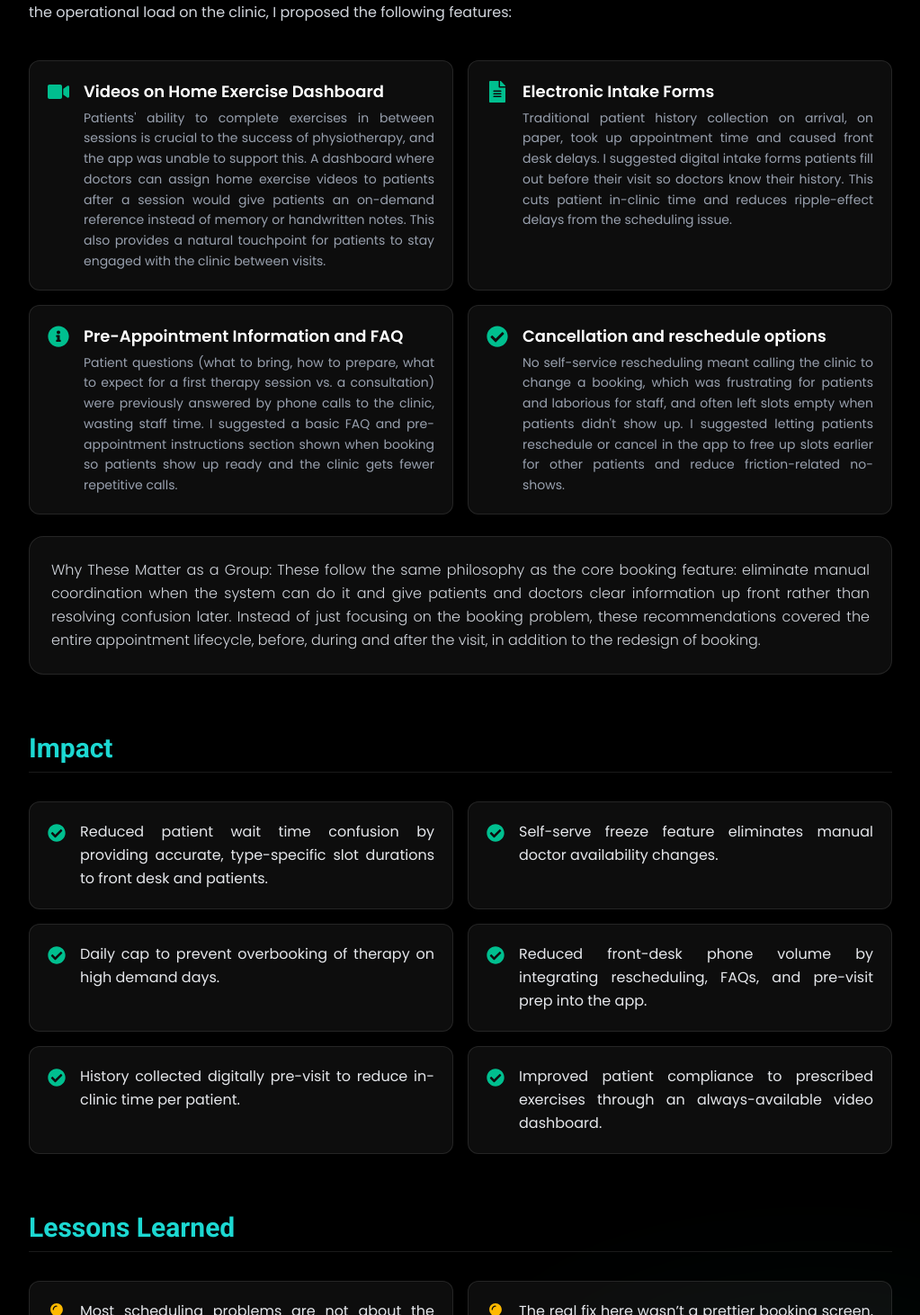
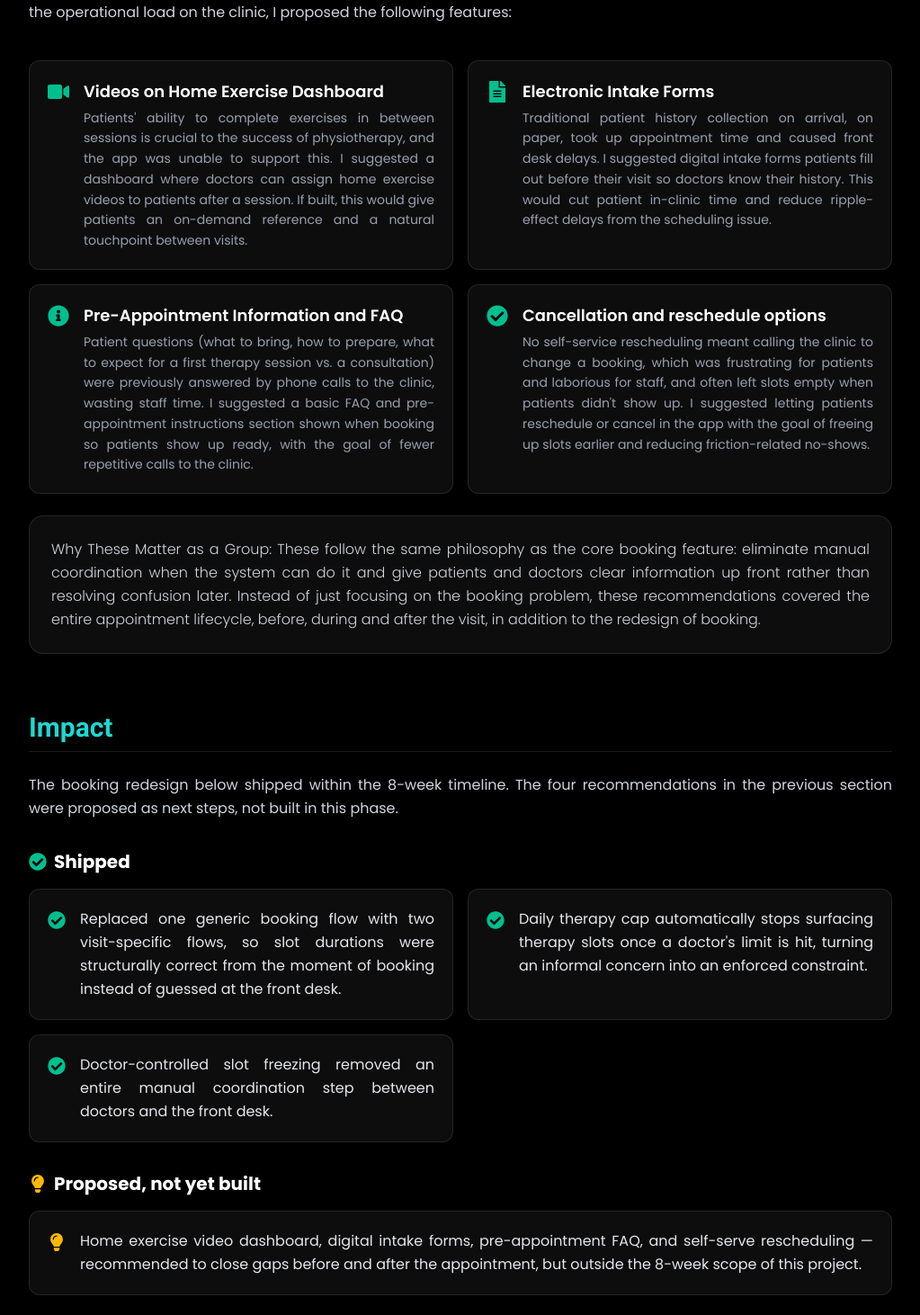
Before and after one commit to Umarjikar296/Portfolio, a React (Vite) app: page /case-study/physiocraft in a window 1280 px wide. Shown: the part 3508-4970 px from the top of the page at 90% size, without its empty margins (128-1151 px from the left). Built offline with nearby package versions, Linux system fonts and the light colour scheme; no server answers.

Commit message:
experience and case study updates

```diff
--- a/src/data/caseStudiesData.js
+++ b/src/data/caseStudiesData.js
@@ -76,33 +76,44 @@ export const caseStudiesData = {
           items: [
             {
               title: "Videos on Home Exercise Dashboard",
-              description: "Patients' ability to complete exercises in between sessions is crucial to the success of physiotherapy, and the app was unable to support this. A dashboard where doctors can assign home exercise videos to patients after a session would give patients an on-demand reference instead of memory or handwritten notes. This also provides a natural touchpoint for patients to stay engaged with the clinic between visits."
+              description: "Patients' ability to complete exercises in between sessions is crucial to the success of physiotherapy, and the app was unable to support this. I suggested a dashboard where doctors can assign home exercise videos to patients after a session. If built, this would give patients an on-demand reference and a natural touchpoint between visits."
             },
             {
               title: "Electronic Intake Forms",
-              description: "Traditional patient history collection on arrival, on paper, took up appointment time and caused front desk delays. I suggested digital intake forms patients fill out before their visit so doctors know their history. This cuts patient in-clinic time and reduces ripple-effect delays from the scheduling issue."
+              description: "Traditional patient history collection on arrival, on paper, took up appointment time and caused front desk delays. I suggested digital intake forms patients fill out before their visit so doctors know their history. This would cut patient in-clinic time and reduce ripple-effect delays from the scheduling issue."
             },
             {
               title: "Pre-Appointment Information and FAQ",
-              description: "Patient questions (what to bring, how to prepare, what to expect for a first therapy session vs. a consultation) were previously answered by phone calls to the clinic, wasting staff time. I suggested a basic FAQ and pre-appointment instructions section shown when booking so patients show up ready and the clinic gets fewer repetitive calls."
+              description: "Patient questions (what to bring, how to prepare, what to expect for a first therapy session vs. a consultation) were previously answered by phone calls to the clinic, wasting staff time. I suggested a basic FAQ and pre-appointment instructions section shown when booking so patients show up ready, with the goal of fewer repetitive calls to the clinic."
             },
             {
               title: "Cancellation and reschedule options",
-              description: "No self-service rescheduling meant calling the clinic to change a booking, which was frustrating for patients and laborious for staff, and often left slots empty when patients didn't show up. I suggested letting patients reschedule or cancel in the app to free up slots earlier for other patients and reduce friction-related no-shows."
+              description: "No self-service rescheduling meant calling the clinic to change a booking, which was frustrating for patients and laborious for staff, and often left slots empty when patients didn't show up. I suggested letting patients reschedule or cancel in the app with the goal of freeing up slots earlier and reducing friction-related no-shows."
             }
           ],
           outro: "Why These Matter as a Group: These follow the same philosophy as the core booking feature: eliminate manual coordination when the system can do it and give patients and doctors clear information up front rather than resolving confusion later. Instead of just focusing on the booking problem, these recommendations covered the entire appointment lifecycle, before, during and after the visit, in addition to the redesign of booking."
         },
         {
           title: "Impact",
-          type: "list",
-          items: [
-            "Reduced patient wait time confusion by providing accurate, type-specific slot durations to front desk and patients.",
-            "Self-serve freeze feature eliminates manual doctor availability changes.",
-            "Daily cap to prevent overbooking of therapy on high demand days.",
-            "Reduced front-desk phone volume by integrating rescheduling, FAQs, and pre-visit prep into the app.",
-            "History collected digitally pre-visit to reduce in-clinic time per patient.",
-            "Improved patient compliance to prescribed exercises through an always-available video dashboard."
+          type: "subsections",
+          intro: "The booking redesign below shipped within the 8-week timeline. The four recommendations in the previous section were proposed as next steps, not built in this phase.",
+          subsections: [
+            {
+              title: "Shipped",
+              icon: "check",
+              items: [
+                "Replaced one generic booking flow with two visit-specific flows, so slot durations were structurally correct from the moment of booking instead of guessed at the front desk.",
+                "Daily therapy cap automatically stops surfacing therapy slots once a doctor's limit is hit, turning an informal concern into an enforced constraint.",
+                "Doctor-controlled slot freezing removed an entire manual coordination step between doctors and the front desk."
+              ]
+            },
+            {
+              title: "Proposed, not yet built",
+              icon: "lightbulb",
+              items: [
+                "Home exercise video dashboard, digital intake forms, pre-appointment FAQ, and self-serve rescheduling — recommended to close gaps before and after the appointment, but outside the 8-week scope of this project."
+              ]
+            }
           ]
         },
         {
@@ -193,33 +204,44 @@ export const caseStudiesData = {
           items: [
             {
               title: "Heimübungsvideos im Dashboard",
-              description: "Die Fähigkeit der Patienten, Übungen zwischen den Sitzungen durchzuführen, ist entscheidend für den Erfolg der Physiotherapie, was die App bisher jedoch nicht unterstützte. Ein Dashboard, in dem Ärzte den Patienten nach einer Sitzung Heimübungsvideos zuweisen können, dient den Patienten als direkte Referenz (statt sich auf das Gedächswert oder handschriftliche Notizen verlassen zu müssen). Dies schafft zudem einen natürlichen Kontaktpunkt für Patienten, um zwischen den Besuchen mit der Klinik in Verbindung zu bleiben."
+              description: "Die Fähigkeit der Patienten, Übungen zwischen den Sitzungen durchzuführen, ist entscheidend für den Erfolg der Physiotherapie, was die App bisher jedoch nicht unterstützte. Ein Dashboard, in dem Ärzte den Patienten nach einer Sitzung Heimübungsvideos zuweisen können. Falls umgesetzt, böte dies den Patienten eine jederzeit verfügbare Referenz und einen natürlichen Kontaktpunkt zwischen den Besuchen."
             },
             {
               title: "Digitale Anamnesebögen",
-              description: "Die traditionelle Erfassung der Patientenhistorie auf Papier bei der Ankunft nahm wertvolle Behandlungszeit in Anspruch und führte zu Verzögerungen am Empfang. Ich schlug digitale Anamnesebögen vor, die Patienten vor ihrem Besuch ausfüllen, damit die Ärzte ihre Historie bereits kennen. Dies verkürzt die Aufenthaltszeit in der Klinik und reduziert Folgeverzögerungen."
+              description: "Die traditionelle Erfassung der Patientenhistorie auf Papier bei der Ankunft nahm wertvolle Behandlungszeit in Anspruch und führte zu Verzögerungen am Empfang. Ich schlug digitale Anamnesebögen vor, die Patienten vor ihrem Besuch ausfüllen, damit die Ärzte ihre Historie bereits kennen. Dies würde die Aufenthaltszeit der Patienten in der Praxis verkürzen und Folgeverzögerungen durch das Planungsproblem reduzieren."
             },
             {
               title: "Informationen vor dem Termin & FAQ",
-              description: "Fragen der Patienten (was mitzubringen ist, wie man sich vorbereitet usw.) wurden bisher telefonisch beantwortet, was viel Personalzeit kostete. Ich habe einen grundlegenden FAQ-Bereich und Anweisungen vor dem Termin vorgeschlagen, die bei der Buchung angezeigt werden, damit Patienten vorbereitet erscheinen und weniger Routineanrufe eingehen."
+              description: "Fragen der Patienten (was mitzubringen ist, wie man sich vorbereitet usw.) wurden bisher telefonisch beantwortet, was viel Personalzeit kostete. Ich habe einen grundlegenden FAQ-Bereich und Anweisungen vor dem Termin vorgeschlagen, die bei der Buchung angezeigt werden, damit Patienten vorbereitet erscheinen, mit dem Ziel, Routineanrufe in der Praxis zu reduzieren."
             },
             {
               title: "Stornierungs- und Verschiebeoptionen",
-              description: "Ohne die Möglichkeit zur selbstständigen Umbuchung mussten Patienten anrufen, was frustrierend für sie und mühsam fürs Personal war, und oft zu leeren Zeitfenstern bei Nichterscheinen führte. Ich schlug vor, Patienten Termine in der App verschieben oder stornieren zu lassen, um Plätze frühzeitig freizugeben und no-show-Raten zu senken."
+              description: "Ohne die Möglichkeit zur selbstständigen Umbuchung mussten Patienten anrufen, was frustrierend für sie und mühsam fürs Personal war, und oft zu leeren Zeitfenstern bei Nichterscheinen führte. Ich schlug vor, Patienten Termine in der App verschieben oder stornieren zu lassen, mit dem Ziel, Plätze frühzeitig freizugeben und reibungsbedingte No-Shows zu reduzieren."
             }
           ],
           outro: "Warum diese Maßnahmen als Gruppe wichtig sind: Diese Empfehlungen folgen derselben Philosophie wie die Kern-Buchungsfunktion: Manuelle Abstimmung eliminieren, sobald das System dies übernehmen kann, und Patienten sowie Ärzten vorab klare Informationen bieten, statt Unklarheiten im Nachhinein zu klären. Statt sich nur auf das Buchungsproblem zu konzentrieren, decken diese Empfehlungen den gesamten Behandlungszyklus vor, während und nach dem Besuch ab."
         },
         {
           title: "Erfolg & Auswirkungen",
-          type: "list",
-          items: [
-            "Reduzierung von Wartezeiten und Unklarheiten durch präzise, typspezifische Termindauern für Empfang und Patienten.",
-            "Das selbstgesteuerte Sperren von Terminfenstern macht manuelle Änderungen der Verfügbarkeit durch das Personal überflüssig.",
-            "Tägliche Obergrenze zur Vermeidung von Überlastung an Tagen mit hoher Nachfrage.",
-            "Geringeres Telefonaufkommen am Empfang durch die Integration von Terminverschiebungen, FAQs und Vorbereitungshinweisen in der App.",
-            "Digitale Erfassung der Patientenhistorie vor dem Besuch verkürzt die Aufnahmezeit in der Praxis.",
-            "Verbesserte Therapietreue der Patienten durch ein jederzeit verfügbares Übungsvideo-Dashboard."
+          type: "subsections",
+          intro: "Das untenstehende Buchungs-Redesign wurde innerhalb des 8-Wochen-Zeitraums umgesetzt. Die vier Empfehlungen im vorherigen Abschnitt wurden als nächste Schritte vorgeschlagen und in dieser Phase nicht gebaut.",
+          subsections: [
+            {
+              title: "Umgesetzt",
+              icon: "check",
+              items: [
+                "Ein generischer Buchungsablauf wurde durch zwei besuchsspezifische Abläufe ersetzt, sodass die Termindauern ab dem Zeitpunkt der Buchung strukturell korrekt waren, anstatt am Empfang geschätzt zu werden.",
+                "Die tägliche Therapie-Obergrenze stoppt automatisch das Anbieten von Therapiefenstern, sobald das Limit eines Arztes erreicht ist, was ein informelles Anliegen in eine durchgesetzte Regel verwandelt.",
+                "Die arztgesteuerte Sperrung von Zeitfenstern eliminierte einen gesamten manuellen Abstimmungsschritt zwischen Ärzten und dem Empfang."
+              ]
+            },
+            {
+              title: "Vorgeschlagen, noch nicht umgesetzt",
+              icon: "lightbulb",
+              items: [
+                "Dashboard für Heimübungsvideos, digitale Anamnesebögen, FAQ vor dem Termin und selbstständige Terminverschiebung — empfohlen, um Lücken vor und nach dem Termin zu schließen, jedoch außerhalb des 8-wöchigen Rahmen dieses Projekts."
+              ]
+            }
           ]
         },
         {
@@ -277,7 +299,7 @@ export const caseStudiesData = {
         {
           title: "Result",
           type: "paragraph",
-          content: "The product went live on time at 16 weeks. Sales performance post-launch was strong, and customers moved through the ordering/customization workflow smoothly, validating that the core experience - browse, personalize, order - worked as intended for a founder-led brand entering the market for the first time."
+          content: "The product went live on time at 16 weeks, and customers moved through the ordering/customization workflow smoothly, validating that the core experience, browse, personalize, order, worked as intended for a founder-led brand entering the market for the first time."
         },
         {
           title: "What This Says About My Work Style as a PM",
@@ -332,7 +354,7 @@ export const caseStudiesData = {
         {
           title: "Ergebnis",
           type: "paragraph",
-          content: "Das Produkt ging pünktlich nach 16 Wochen live. Die Verkaufszahlen nach dem Launch waren stark und die Kunden nutzten den Bestell- und Anpassungsworkflow reibungslos. Dies bestätigte, dass die Kernerfahrung – Stöbern, Personalisieren, Bestellen – für eine neue Marke am Markt wie gewünscht funktioniert."
+          content: "Das Produkt ging pünktlich nach 16 Wochen live, und die Kunden nutzten den Bestell- und Anpassungsworkflow reibungslos. Dies bestätigte, dass die Kernerfahrung – Stöbern, Personalisieren, Bestellen – für eine neue Marke am Markt wie gewünscht funktioniert."
         },
         {
           title: "Was dies über meinen Arbeitsstil als PM aussagt",
--- a/src/i18n/translations.js
+++ b/src/i18n/translations.js
@@ -58,6 +58,7 @@ const translations = {
         // Case Studies
         caseStudies: {
             heading: "Case Studies",
+            readCaseStudy: "Read Case Study",
             items: [
                 {
                     label: "Thelootera E-commerce Platform",
@@ -94,25 +95,25 @@ const translations = {
             heading: "Experience",
             items: [
                 {
-                    role: "Product Developer Intern",
+                    role: "Solutions Developer Intern",
                     company: "Pentableu",
-                    duration: "4 Months",
+                    duration: "Jan 2021 – Jun 2021",
                     description:
-                        "Collaborated with designers and developers to build responsive web products. Handled product scoping, translated requirements into UI specifications, and ensured UX alignment.",
+                        "Engaged directly with clients to gather requirements and define feature scope for custom web applications. Proposed usability enhancements and delivered web solutions across the full product lifecycle.",
                 },
                 {
-                    role: "Product Engineer / Frontend Developer",
+                    role: "Junior Solutions Developer",
                     company: "Pentableu",
-                    duration: "1.2 Year",
+                    duration: "Jul 2021 – Jun 2022",
                     description:
-                        "Bridged developer capabilities with business requirements. Led cross-functional work for web apps, optimized feature specs, and streamlined front-end component delivery.",
+                        "Owned end-to-end delivery of concurrent client web products as primary client contact and builder. Scoped requirements, designed solutions, and delivered features aligned with user needs.",
                 },
                 {
-                    role: "Web Product Specialist",
+                    role: "Junior Associate Website Developer",
                     company: "AffinityX",
-                    duration: "1 Year",
+                    duration: "Jul 2022 – Jun 2023",
                     description:
-                        "Scoped client web product requirements and designed layouts. Managed end-to-end deliverables for diverse clients, aligning expectations with developer constraints.",
+                        "Managed feature development for client web applications via JIRA in an agile workflow. Translated requirements into dev tasks, coordinating with design/QA and supporting SEO strategy.",
                 },
             ],
         },
@@ -199,6 +200,7 @@ const translations = {
         // Case Studies
         caseStudies: {
             heading: "Fallstudien",
+            readCaseStudy: "Fallstudie lesen",
             items: [
                 {
                     label: "Thelootera E-commerce Platform",
@@ -235,25 +237,25 @@ const translations = {
             heading: "Erfahrung",
             items: [
                 {
-                    role: "Produktentwickler Praktikant",
+                    role: "Solutions Developer Praktikant",
                     company: "Pentableu",
-                    duration: "4 Monate",
+                    duration: "Jan 2021 – Jun 2021",
                     description:
-                        "Zusammenarbeit mit Designern und Entwicklern beim Aufbau responsiver Webprodukte. Übernahme von Produktscoping, Übersetzung von Anforderungen in UI-Spezifikationen und UX-Abstimmung.",
+                        "Direkte Abstimmung mit Kunden zur Anforderungsanalyse und Funktionsdefinition für Webanwendungen. Vorschlag von Usability-Optimierungen und Umsetzung von Lösungen über den gesamten Produktlebenszyklus.",
                 },
                 {
-                    role: "Produkt-Ingenieur / Frontend-Entwickler",
+                    role: "Junior Solutions Developer",
                     company: "Pentableu",
-                    duration: "1,2 Jahre",
+                    duration: "Jul 2021 – Jun 2022",
                     description:
-                        "Brücke zwischen Entwicklerkapazitäten und Geschäftsanforderungen. Leitung funktionsübergreifender Arbeit an Web-Apps und Optimierung der Feature-Spezifikationen.",
+                        "End-to-End-Verantwortung für mehrere Kunden-Webprodukte als zentraler Ansprechpartner und Entwickler. Strukturierung von Anforderungen, Lösungsdesign und Usability-Erweiterungen.",
                 },
                 {
-                    role: "Web-Produktspezialist",
+                    role: "Junior Associate Website Developer",
                     company: "AffinityX",
-                    duration: "1 Jahr",
+                    duration: "Jul 2022 – Jun 2023",
                     description:
-                        "Definition von Anforderungen für Kunden-Webprodukte und Layout-Design. Verwaltung von End-to-End-Lieferungen, Abstimmung von Kundenerwartungen mit Entwicklereinschränkungen.",
+                        "Steuerung der Feature-Entwicklung für Kunden-Webanwendungen via JIRA im agilen Workflow. Übersetzung von Kundenanforderungen in Entwicklungsaufgaben, UX-Abstimmung und SEO-Optimierung.",
                 },
             ],
         },
--- a/src/section/CaseStudyDetail.jsx
+++ b/src/section/CaseStudyDetail.jsx
@@ -291,6 +291,55 @@ export default function CaseStudyDetail() {
               );
             }
 
+            // Type 5: subsections
+            if (section.type === "subsections") {
+              return (
+                <motion.div key={sIdx} variants={itemVariants} className="space-y-6">
+                  <h2 className="text-3xl font-bold text-[#1cd8d2] border-b border-white/10 pb-2">
+                    {section.title}
+                  </h2>
+                  {section.intro && (
+                    <p className="text-gray-300 leading-relaxed text-justify">
+                      {section.intro}
+                    </p>
+                  )}
+                  <div className="space-y-8 pt-2">
+                    {section.subsections.map((sub, subIdx) => (
+                      <div key={subIdx} className="space-y-4">
+                        <h3 className="text-xl font-bold text-white flex items-center gap-2">
+                          {sub.icon === "check" ? (
+                            <FaCheckCircle className="text-[#00bf8f] text-xl shrink-0" />
+                          ) : (
+                            <FaLightbulb className="text-amber-400 text-xl shrink-0" />
+                          )}
+                          {sub.title}
+                        </h3>
+                        <div className="grid grid-cols-1 md:grid-cols-2 gap-4">
+                          {sub.items.map((item, idx) => (
+                            <div
+                              key={idx}
+                              className={`bg-white/5 border border-white/10 rounded-xl p-5 flex items-start gap-4 hover:bg-white/10 transition-colors ${
+                                sub.items.length === 1 ? "md:col-span-2" : ""
+                              }`}
+                            >
+                              {sub.icon === "check" ? (
+                                <FaCheckCircle className="text-[#00bf8f] text-xl shrink-0 mt-1" />
+                              ) : (
+                                <FaLightbulb className="text-amber-400 text-xl shrink-0 mt-1" />
+                              )}
+                              <p className="text-gray-200 text-justify text-sm sm:text-base leading-relaxed">
+                                {item}
+                              </p>
+                            </div>
+                          ))}
+                        </div>
+                      </div>
+                    ))}
+                  </div>
+                </motion.div>
+              );
+            }
+
             return null;
           })}
         </motion.div>
```
Also changed, not shown: src/section/CaseStudies.jsx (+44 -47 lines).
